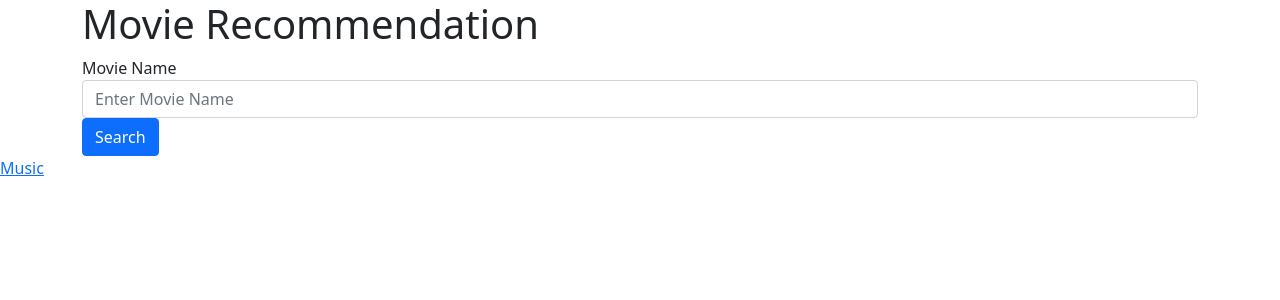
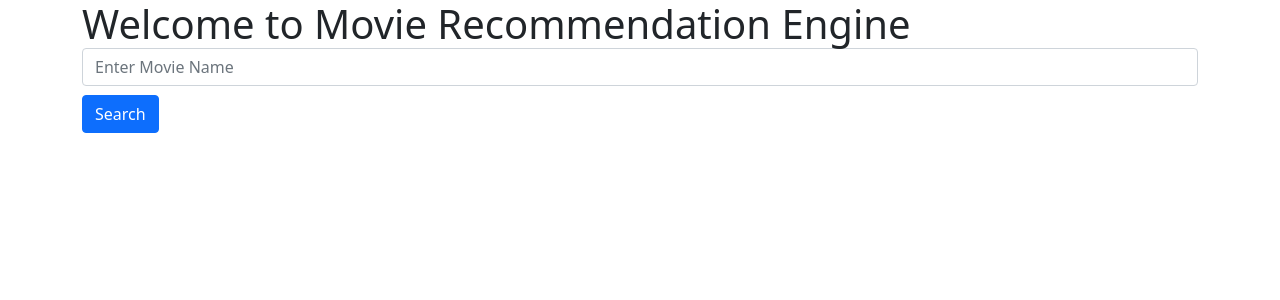
Before and after one commit to sachinl0har/MoodWise, a Django app: page / in a window 1280 px wide. Shown: the top 300 px of the page. Run offline with Django 4.2, Linux system fonts and the light colour scheme.

Commit message:
edited heading tag and changed background

```diff
--- a/movie/templates/movie/index.html
+++ b/movie/templates/movie/index.html
@@ -1,10 +1,15 @@
 {% extends 'base.html' %}
 {% load static %}
 {% block content %}
-<h1>Movie Recommendation</h1>
+
+ <link rel="stylesheet" href=" {% static 'Movie_recom_css/style.css' %} ">
+
+
+<h1 class="movie-heading-recomand">Welcome to Movie Recommendation Engine</h>
+<body>
 <form action="" method="get">
   <div>
-    <label for="q">Movie Name</label>
+    {% comment %} <label for="q">Movie Name</label> {% endcomment %}
     <input
       type="text"
       class="form-control"
@@ -18,6 +23,7 @@
     <button type="submit" class="btn btn-primary">Search</button>
   </div>
 </form>
+
 {% if movies is not None %}
 <div class="row">
     {% for m in movies.results %}
@@ -42,5 +48,7 @@
 
   {% endif %}
 </div>
-<a href="{% url 'music' %}">Music</a>
+
+</body>
+{% comment %} <a href="{% url 'music' %}">Music</a> {% endcomment %}
 {% endblock content %}
```
